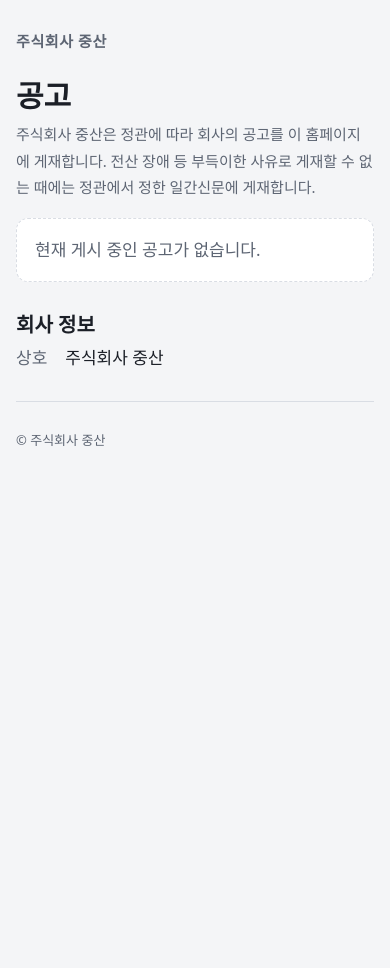
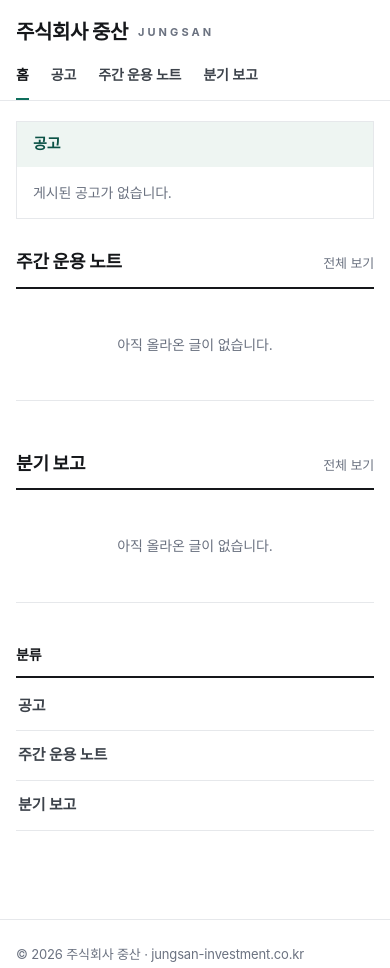
Before and after one commit to jungsan-investment/jungsan-investment.github.io, a plain HTML site: page index.html in a window 390 px wide. Before the commit the page ends 844 px from the top, so only its background shows below. Drawn offline with Linux system fonts and the light colour scheme; a web font is replaced by a local one.

Commit message:
사이트 새 모양: 공고 띠 + 주간 운용 노트·분기 보고 빈 게시판
- 맨 위 공고 띠(게시일·제목·게시 기간), 기간 끝난 공고도 남겨 둠
- 주간 운용 노트·분기 보고 목록 페이지(아직 0건)
- 공통 스타일 assets/site.css

Co-Authored-By: Claude Opus 5.5 <noreply@anthropic.com>

```diff
--- /dev/null
+++ b/assets/site.css
@@ -0,0 +1,134 @@
+/* 주식회사 중산 — 사이트 공통 스타일 (中山: 가운데 산 → 짙은 숲색 하나만 쓴다) */
+:root {
+  --ink: #15171a;
+  --ink-2: #3d434b;
+  --muted: #6b7280;
+  --line: #e6e8eb;
+  --line-2: #d2d6db;
+  --green: #0f6e5c;
+  --green-d: #0b5246;
+  --tint: #eef5f2;
+  --soft: #f7f8f8;
+  --up: #d23f31;
+  --down: #1d5fbf;
+  --ok: #1f7a4d;   --ok-bg: #e5f3ea;
+  --warn: #8f6200; --warn-bg: #f9efd9;
+  --crit: #b0302a; --crit-bg: #f9e4e2;
+  color-scheme: light;
+}
+* { box-sizing: border-box; }
+html { -webkit-text-size-adjust: 100%; }
+body { margin: 0; background: #fff; color: var(--ink); font: 15px/1.65 "Pretendard Variable", Pretendard, -apple-system, "Apple SD Gothic Neo", "Malgun Gothic", system-ui, sans-serif; letter-spacing: -0.01em; }
+a { color: inherit; }
+.container { width: 100%; max-width: 1120px; margin: 0 auto; padding: 0 24px; }
+
+/* 머리: 흰 바탕 한 줄 — 왼쪽 로고, 오른쪽 메뉴 */
+.site-head { border-bottom: 1px solid var(--line); background: #fff; }
+.site-head .container { display: flex; align-items: center; justify-content: space-between; gap: 24px; min-height: 78px; }
+.logo { display: flex; align-items: center; gap: 10px; color: var(--ink); text-decoration: none; }
+.logo .name { font-size: 20px; font-weight: 800; letter-spacing: -0.02em; }
+.logo .en { font-size: 11px; font-weight: 700; letter-spacing: 0.28em; color: var(--muted); }
+.menu { display: flex; gap: 30px; align-self: stretch; }
+.menu a { display: flex; align-items: center; color: var(--ink-2); font-size: 15px; font-weight: 600; text-decoration: none; border-bottom: 2px solid transparent; margin-bottom: -1px; white-space: nowrap; }
+.menu a:hover { color: var(--ink); }
+.menu a[aria-current="page"] { color: var(--ink); border-bottom-color: var(--green); }
+
+/* 공고 띠: 첫 화면 맨 위 */
+.notice { display: grid; grid-template-columns: 112px minmax(0, 1fr); margin: 30px 0 0; border: 1px solid var(--line); }
+.notice .label { display: flex; align-items: center; justify-content: center; background: var(--tint); color: var(--green-d); font-weight: 800; font-size: 15px; }
+.notice ul { list-style: none; margin: 0; padding: 4px 20px; }
+.notice li { display: flex; gap: 18px; padding: 12px 0; border-bottom: 1px dashed var(--line); }
+.notice li:last-child { border-bottom: 0; }
+.notice time { flex: none; min-width: 86px; color: var(--muted); font-size: 14px; font-variant-numeric: tabular-nums; }
+.notice li a { font-weight: 600; text-decoration: none; }
+.notice li a:hover { color: var(--green); text-decoration: underline; text-underline-offset: 3px; }
+.notice .period { margin-left: auto; padding-left: 12px; color: var(--muted); font-size: 13px; white-space: nowrap; font-variant-numeric: tabular-nums; }
+.notice li.empty { color: var(--muted); font-size: 14px; }
+.notice ul:has(li.item) li.empty { display: none; }
+
+/* 본문 + 오른쪽 분류 */
+.page { display: grid; grid-template-columns: minmax(0, 1fr) 260px; gap: 56px; padding: 40px 0 88px; }
+.sec-title { display: flex; align-items: baseline; justify-content: space-between; gap: 12px; padding-bottom: 10px; border-bottom: 2px solid var(--ink); }
+.sec-title h1, .sec-title h2 { margin: 0; font-size: 18px; font-weight: 800; }
+.sec-title .more, .sec-title .total { font-size: 13px; color: var(--muted); text-decoration: none; }
+.sec-title .more:hover { color: var(--green); }
+.sec + .sec { margin-top: 48px; }
+
+.posts { list-style: none; margin: 0; padding: 0; }
+.posts li { display: grid; grid-template-columns: 96px minmax(0, 1fr); gap: 18px; padding: 18px 2px; border-bottom: 1px solid var(--line); }
+.posts time { color: var(--muted); font-size: 13px; font-variant-numeric: tabular-nums; padding-top: 3px; }
+.posts .chip { display: inline-block; margin-right: 8px; padding: 1px 8px; border-radius: 4px; background: var(--tint); color: var(--green-d); font-size: 12px; font-weight: 700; vertical-align: 1px; }
+.posts a { color: var(--ink); font-size: 16px; font-weight: 700; text-decoration: none; }
+.posts a:hover { color: var(--green); }
+.posts p { margin: 4px 0 0; color: var(--muted); font-size: 14px; }
+.posts li.empty { display: block; padding: 44px 0; text-align: center; color: var(--muted); font-size: 14px; }
+.posts:has(li.item) li.empty { display: none; }
+
+.aside h3 { margin: 0 0 4px; padding-bottom: 10px; border-bottom: 2px solid var(--ink); font-size: 14px; font-weight: 800; }
+.aside ul { list-style: none; margin: 0; padding: 0; }
+.aside li a { display: block; padding: 12px 2px; border-bottom: 1px solid var(--line); color: var(--ink-2); font-weight: 600; text-decoration: none; }
+.aside li a:hover { color: var(--green); }
+.aside li a[aria-current="page"] { color: var(--green); }
+.aside li a[aria-current="page"]::after { content: ""; float: right; width: 6px; height: 6px; margin-top: 9px; border-radius: 50%; background: var(--green); }
+
+.foot { border-top: 1px solid var(--line); padding: 24px 0 40px; color: var(--muted); font-size: 13px; }
+
+@media (max-width: 900px) {
+  .page { grid-template-columns: minmax(0, 1fr); gap: 40px; padding-top: 28px; }
+}
+@media (max-width: 640px) {
+  .container { padding: 0 16px; }
+  .site-head .container { flex-direction: column; align-items: flex-start; gap: 0; min-height: 0; padding-top: 16px; }
+  .menu { gap: 22px; width: 100%; overflow-x: auto; overflow-y: hidden; scrollbar-width: none; }
+  .menu::-webkit-scrollbar { display: none; }
+  .menu a { padding: 14px 0 12px; font-size: 14px; margin-bottom: 0; }
+  .notice { grid-template-columns: minmax(0, 1fr); margin-top: 20px; }
+  .notice .label { justify-content: flex-start; padding: 10px 16px; }
+  .notice ul { padding: 2px 16px; }
+  .notice li { flex-wrap: wrap; row-gap: 2px; }
+  .notice .period { flex-basis: 100%; margin-left: 0; padding-left: 104px; }
+  .posts li { grid-template-columns: minmax(0, 1fr); gap: 2px; }
+}
+
+/* 글 페이지 */
+.post-head { padding-bottom: 18px; margin-bottom: 26px; border-bottom: 2px solid var(--ink); }
+.post-head .cat { margin: 0 0 6px; color: var(--green); font-size: 13px; font-weight: 800; }
+.post-head h1 { margin: 0 0 8px; font-size: 26px; line-height: 1.35; font-weight: 800; }
+.post-head .meta { margin: 0; color: var(--muted); font-size: 13px; }
+.tag { display: inline-block; margin-left: 8px; padding: 2px 8px; border: 1px solid var(--green); border-radius: 4px; color: var(--green); font-size: 12px; font-weight: 700; vertical-align: middle; }
+.post h2 { margin: 38px 0 12px; padding-bottom: 8px; border-bottom: 1px solid var(--line); font-size: 18px; font-weight: 800; }
+.post h3 { margin: 0 0 8px; font-size: 16px; }
+.oneline { margin: 0; padding: 16px 20px; background: var(--tint); border-left: 3px solid var(--green); font-size: 16px; }
+.kpis { display: grid; grid-template-columns: repeat(4, minmax(0, 1fr)); gap: 10px; margin-top: 14px; }
+.kpi { padding: 14px 16px; border: 1px solid var(--line); }
+.kpi .k { color: var(--muted); font-size: 13px; }
+.kpi .v { font-size: 24px; font-weight: 800; font-variant-numeric: tabular-nums; }
+.kpi .n { color: var(--muted); font-size: 12px; }
+@media (max-width: 760px) { .kpis { grid-template-columns: repeat(2, minmax(0, 1fr)); } }
+.tbl { overflow-x: auto; border-top: 2px solid var(--ink); }
+.tbl table { width: 100%; border-collapse: collapse; font-size: 14px; font-variant-numeric: tabular-nums; }
+.tbl th, .tbl td { padding: 11px 12px; border-bottom: 1px solid var(--line); text-align: right; white-space: nowrap; }
+.tbl th:first-child, .tbl td:first-child { text-align: left; }
+.tbl thead th { color: var(--muted); font-weight: 600; font-size: 13px; }
+.tbl tr.total td { font-weight: 800; background: var(--soft); }
+.tbl td.wrap { white-space: normal; text-align: left; min-width: 14em; }
+.up { color: var(--up); } .down { color: var(--down); }
+.badge { display: inline-block; padding: 2px 9px; border-radius: 4px; background: #eef0f2; color: var(--muted); font-size: 12px; font-weight: 700; white-space: nowrap; }
+.badge.ok { background: var(--ok-bg); color: var(--ok); }
+.badge.warn { background: var(--warn-bg); color: var(--warn); }
+.badge.crit { background: var(--crit-bg); color: var(--crit); }
+.pos { margin: 0 0 12px; padding: 18px 20px; border: 1px solid var(--line); }
+.pos-head { display: flex; justify-content: space-between; align-items: center; gap: 10px; flex-wrap: wrap; }
+.pos-head h3 { margin: 0; font-size: 17px; }
+.pos-meta { margin: 2px 0 12px; color: var(--muted); font-size: 13px; }
+.pos dl { display: grid; grid-template-columns: 8em minmax(0, 1fr); gap: 7px 16px; margin: 0; }
+.pos dt { color: var(--muted); font-size: 14px; }
+.pos dd { margin: 0; white-space: pre-wrap; }
+@media (max-width: 640px) { .pos dl { grid-template-columns: minmax(0, 1fr); gap: 2px; } .pos dd { margin-bottom: 8px; } }
+.grid-2 { display: grid; grid-template-columns: repeat(2, minmax(0, 1fr)); gap: 12px; }
+@media (max-width: 760px) { .grid-2 { grid-template-columns: minmax(0, 1fr); } }
+.note-list { margin: 0; padding-left: 1.2em; }
+.note-list li { margin: 0 0 5px; }
+.method { margin: 10px 0 0; color: var(--muted); font-size: 13px; }
+.disclaimer { margin-top: 40px; padding-top: 14px; border-top: 1px solid var(--line); color: var(--muted); font-size: 12px; }
+.example-bar { background: #fff6e0; border-bottom: 1px solid #ecd9a8; color: #6f5530; font-size: 14px; padding: 9px 0; }
--- a/index.html
+++ b/index.html
@@ -4,88 +4,54 @@
 <meta charset="utf-8">
 <meta name="viewport" content="width=device-width, initial-scale=1">
 <title>주식회사 중산</title>
-<meta name="description" content="주식회사 중산의 공고를 게재하는 홈페이지입니다.">
-<style>
-/* 회사 공고 페이지: 첫 화면 맨 위가 공고(상법 시행령 6조③). 외부 글꼴·추적 코드 없음 */
-:root {
-  --bg: #f4f5f7;
-  --surface: #ffffff;
-  --fg: #1b1f27;
-  --muted: #5d6573;
-  --line: #d9dde4;
-  --accent: #23407a;
-  color-scheme: light;
-}
-@media (prefers-color-scheme: dark) {
-  :root {
-    --bg: #11141a; --surface: #181c24; --fg: #e4e7ee; --muted: #9aa2b1; --line: #2a303b; --accent: #9db4ec;
-    color-scheme: dark;
-  }
-}
-* { box-sizing: border-box; }
-body {
-  margin: 0; background: var(--bg); color: var(--fg);
-  font: 17px/1.75 "Apple SD Gothic Neo", "Malgun Gothic", "Noto Sans KR", system-ui, sans-serif;
-}
-.wrap { max-width: 46rem; margin: 0 auto; padding: 28px max(16px, env(safe-area-inset-right, 0px)) 56px max(16px, env(safe-area-inset-left, 0px)); }
-.brand { margin: 0 0 22px; font-size: 15px; font-weight: 700; letter-spacing: 0.04em; color: var(--muted); }
-h1 { margin: 0 0 6px; font-size: 30px; line-height: 1.3; }
-h2 { margin: 0 0 4px; font-size: 20px; line-height: 1.45; }
-.lead { margin: 0 0 18px; color: var(--muted); font-size: 15px; }
-section { margin-bottom: 28px; }
-.list { list-style: none; margin: 0; padding: 0; display: grid; gap: 12px; }
-.item { background: var(--surface); border: 1px solid var(--line); border-radius: 12px; padding: 16px 18px; }
-.item p { margin: 6px 0 0; }
-.date { color: var(--muted); font-size: 14px; font-variant-numeric: tabular-nums; margin: 0 0 4px !important; }
-.empty { background: var(--surface); border: 1px dashed var(--line); border-radius: 12px; padding: 16px 18px; margin: 0; color: var(--muted); }
-.list:has(li) + .empty { display: none; }
-a { color: var(--accent); }
-dl { display: grid; grid-template-columns: max-content 1fr; gap: 6px 18px; margin: 0; }
-dt { color: var(--muted); }
-dd { margin: 0; }
-footer { border-top: 1px solid var(--line); padding-top: 14px; font-size: 13px; color: var(--muted); }
-</style>
+<meta name="description" content="주식회사 중산 — 공고 · 주간 운용 노트 · 분기 보고">
+<link rel="stylesheet" href="https://cdn.jsdelivr.net/gh/orioncactus/pretendard@v1.3.9/dist/web/variable/pretendardvariable-dynamic-subset.min.css">
+<link rel="stylesheet" href="assets/site.css">
 </head>
 <body>
-<div class="wrap">
-  <p class="brand">주식회사 중산</p>
+<header class="site-head"><div class="container">
+  <a class="logo" href="./"><span class="name">주식회사 중산</span><span class="en">JUNGSAN</span></a>
+  <nav class="menu" aria-label="주 메뉴"><a href="./" aria-current="page">홈</a><a href="#notice">공고</a><a href="notes/">주간 운용 노트</a><a href="reports/">분기 보고</a></nav>
+</div></header>
 
-  <main>
-    <section id="notice" aria-labelledby="notice-title">
-      <h1 id="notice-title">공고</h1>
-      <p class="lead">주식회사 중산은 정관에 따라 회사의 공고를 이 홈페이지에 게재합니다. 전산 장애 등 부득이한 사유로 게재할 수 없는 때에는 정관에서 정한 일간신문에 게재합니다.</p>
-
-      <ol class="list" id="notice-list">
+<div class="container">
+  <section class="notice" id="notice" aria-label="공고">
+    <div class="label">공고</div>
+    <ul id="notice-list">
       <!--
         ▼ 새 공고는 이 주석 바로 아래에 붙여 넣는다(최신 공고가 맨 위).
-            아래 예시 블록을 통째로 복사해서 주석 밖에 붙이고 날짜·제목·본문만 바꾼다.
-
-        <li class="item">
-          <p class="date"><time datetime="2027-03-31">2027년 3월 31일 게재</time></p>
-          <h2>제1기 결산공고 (재무상태표)</h2>
-          <p>상법 제449조제3항에 따라 제1기(2026년 11월 ○일 ~ 2026년 12월 31일) 재무상태표를 공고합니다.</p>
-          <p><a href="notice-2027-03-31.pdf">재무상태표 원문(PDF)</a> · 게시 기간: 2027년 3월 31일부터 2년</p>
-        </li>
+          아래 예시 줄을 통째로 복사해서 주석 밖에 붙이고 날짜·제목·파일·게시 기간만 바꾼다.
+          기간이 끝난 공고도 지우지 않는다(끝난 뒤에도 누구나 볼 수 있어야 함 — 상법 289조④).
+      <li class="item"><time datetime="2027-03-31">2027.03.31</time><a href="notice-2027-03-31.pdf">제1기 결산공고 (재무상태표)</a><span class="period">게시 기간 2027.03.31 ~ 2029.03.31</span></li>
       -->
-      </ol>
-      <p class="empty" id="notice-empty">현재 게시 중인 공고가 없습니다.</p>
+      <li class="empty">게시된 공고가 없습니다.</li>
+    </ul>
   </section>
 
-    <section id="company" aria-labelledby="company-title">
-      <h2 id="company-title">회사 정보</h2>
-      <dl>
-        <dt>상호</dt><dd>주식회사 중산</dd>
-        <!-- 필요하면 설립 등기 뒤에 채운다
-        <dt>본점</dt><dd>○○</dd>
-        <dt>법인등록번호</dt><dd>○○○○○○-○○○○○○○</dd>
-        -->
-      </dl>
+  <div class="page">
+    <main>
+      <section class="sec" aria-labelledby="notes-title">
+        <div class="sec-title"><h2 id="notes-title">주간 운용 노트</h2><a class="more" href="notes/">전체 보기</a></div>
+        <ul class="posts" id="notes-list">
+          <!-- ▼ 새 노트는 이 주석 바로 아래에(최신이 맨 위) -->
+          <li class="empty">아직 올라온 글이 없습니다.</li>
+        </ul>
+      </section>
+      <section class="sec" aria-labelledby="reports-title">
+        <div class="sec-title"><h2 id="reports-title">분기 보고</h2><a class="more" href="reports/">전체 보기</a></div>
+        <ul class="posts" id="reports-list">
+          <!-- ▼ 새 보고는 이 주석 바로 아래에(최신이 맨 위) -->
+          <li class="empty">아직 올라온 글이 없습니다.</li>
+        </ul>
       </section>
     </main>
+    <aside class="aside" aria-label="분류">
+      <h3>분류</h3>
+      <ul><li><a href="#notice">공고</a></li><li><a href="notes/">주간 운용 노트</a></li><li><a href="reports/">분기 보고</a></li></ul>
+    </aside>
+  </div>
+</div>
 
-  <footer>
-    <p>© 주식회사 중산</p>
-  </footer>
-</div>
+<footer class="foot"><div class="container">© 2026 주식회사 중산 · jungsan-investment.co.kr</div></footer>
 </body>
 </html>
```
Also changed, not shown: notes/index.html (added, +36 -0 lines), reports/index.html (added, +36 -0 lines). Lines whose indentation alone changed are shown as unchanged.
